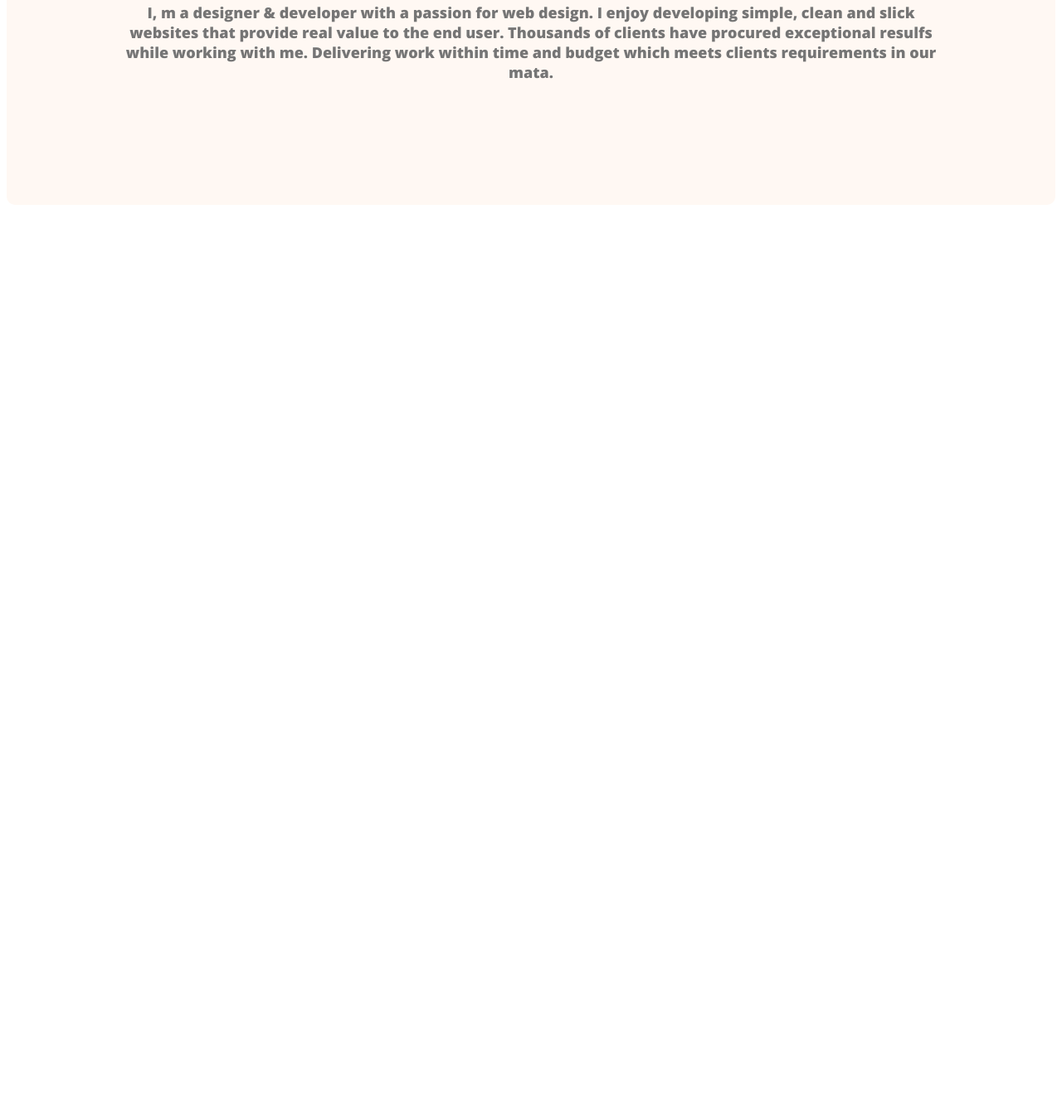
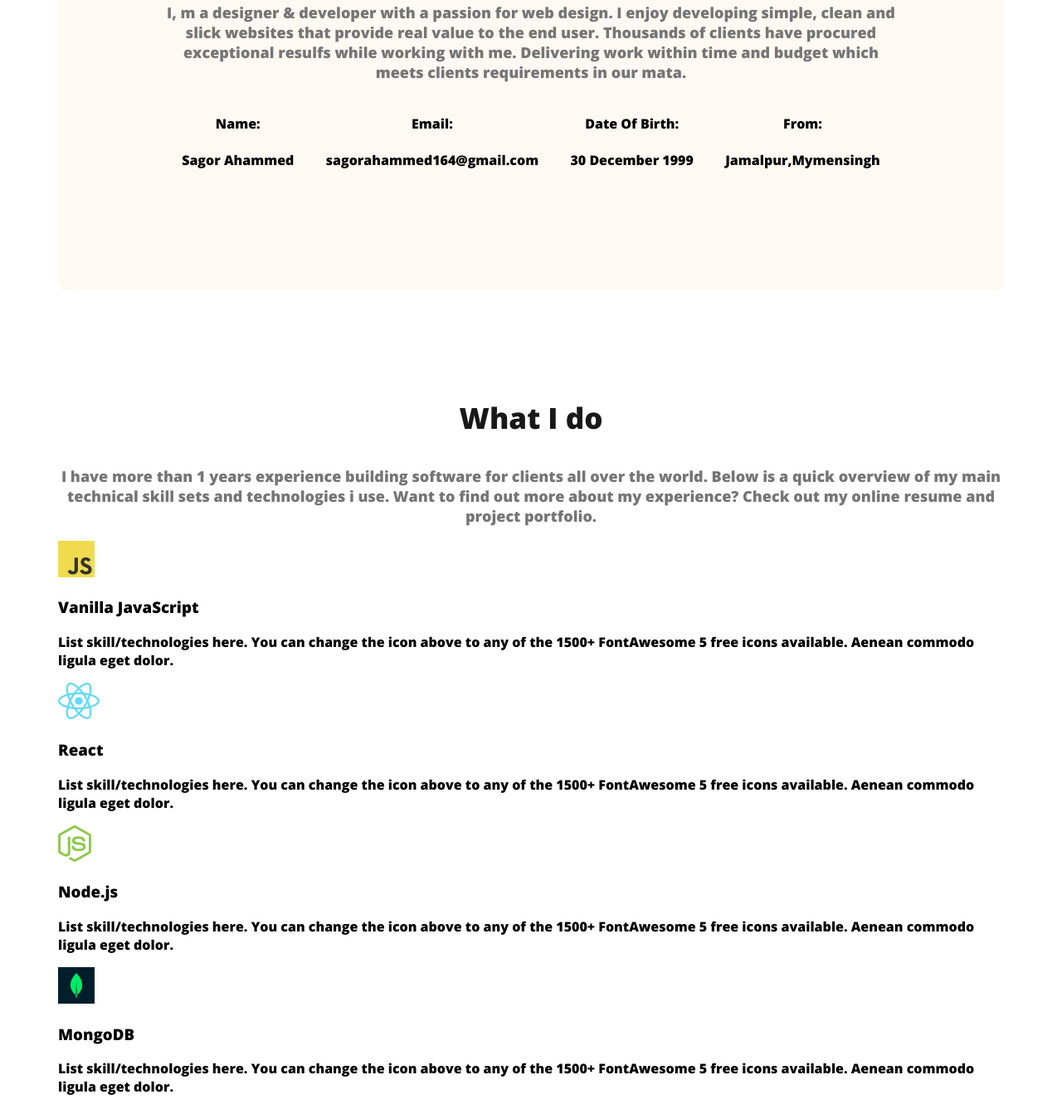
Before and after one commit to sagorahammedcse/sagor-portfolio, a plain HTML site: page index.html in a window 1280 px wide. Shown: the part 1341-2678 px from the top of the page at 83% size. Before the commit the page ends 1718 px from the top, so only its background shows below. Drawn offline with nearby package versions, Linux system fonts and the light colour scheme.

Commit message:
added skill and picture

```diff
--- a/index.html
+++ b/index.html
@@ -41,7 +41,56 @@
         <section class="about">
             <h3 class="section-title">About Me</h3>
             <p class="section-description">I, m a designer & developer with a passion for web design. I enjoy developing simple, clean and slick websites that provide real value to the end user. Thousands of clients have procured exceptional resulfs while working with me. Delivering work within time and budget which meets clients requirements in our mata.</p>
+            <div class="about-info-container">
+                <!-- .about-info*4>h4.info-title+p.info-description -->
+                <div class="about-info">
+                    <h4 class="info-title">Name:</h4>
+                    <p class="info-description">Sagor Ahammed</p>
+                </div>
+                <div class="about-info">
+                    <h4 class="info-title">Email:</h4>
+                    <p class="info-description">sagorahammed164@gmail.com</p>
+                </div>
+                <div class="about-info">
+                    <h4 class="info-title">Date Of Birth:</h4>
+                    <p class="info-description">30 December 1999</p>
+                </div>
+                <div class="about-info">
+                    <h4 class="info-title">From:</h4>
+                    <p class="info-description">Jamalpur,Mymensingh</p>
+                </div>
 
+            </div>
+        </section>
+        <!-- what i do section start -->
+        <section>
+           <h3 class="section-title">What I do</h3>
+           <p id="what i-do-description" class="section-description">I have more than 1 years experience building software for clients all over the world. Below is a quick overview of my main technical skill sets and technologies i use. Want to find out more about my experience? Check out my online resume and project portfolio.</p>
+           <div class="skills-container">
+            <!-- .skill*4>img+h3.skill-title+p.skill-description -->
+            <div class="skill">
+                <img src="images/icons/js.png" alt="">
+                <h3 class="skill-title">Vanilla JavaScript</h3>
+                <p class="skill-description">List skill/technologies here. You can change the icon above to any of the 1500+ FontAwesome 5 free icons available. Aenean commodo ligula eget dolor.</p>
+            </div>
+            <div class="skill">
+                <img src="images/icons/react.png" alt="">
+                <h3 class="skill-title">React</h3>
+                <p class="skill-description">List skill/technologies here. You can change the icon above to any of the 1500+ FontAwesome 5 free icons available. Aenean commodo ligula eget dolor.</p>
+            </div>
+            <div class="skill">
+                <img src="images/icons/nodejs.png" alt="">
+                <h3 class="skill-title">Node.js</h3>
+                <p class="skill-description">List skill/technologies here. You can change the icon above to any of the 1500+ FontAwesome 5 free icons available. Aenean commodo ligula eget dolor.</p>
+            </div>
+            <div class="skill">
+                <img src="images/icons/mongo.png" alt="">
+                <h3 class="skill-title">MongoDB</h3>
+                <p class="skill-description">List skill/technologies here. You can change the icon above to any of the 1500+ FontAwesome 5 free icons available. Aenean commodo ligula eget dolor.</p>
+            </div>
+
+
+           </div>
         </section>
 
     </main>
--- a/styles/portfolio.css
+++ b/styles/portfolio.css
@@ -92,6 +92,10 @@ nav a{
     margin-bottom: 20px;
 }
 /* main section styles */
+main{
+    max-width: 1140px;
+    margin: 0 auto;
+}
 
 /* about section style */
 .about{
@@ -100,3 +104,13 @@ nav a{
     background: #FFF8F3;
     margin: 130px 0 ;
 }
+.about-info-container{
+    display: flex;
+    justify-content: space-around;
+}
+.about-info{
+    text-align: center;
+}
+#what-i-do-description{
+    padding: 30px 150px;
+}
```
